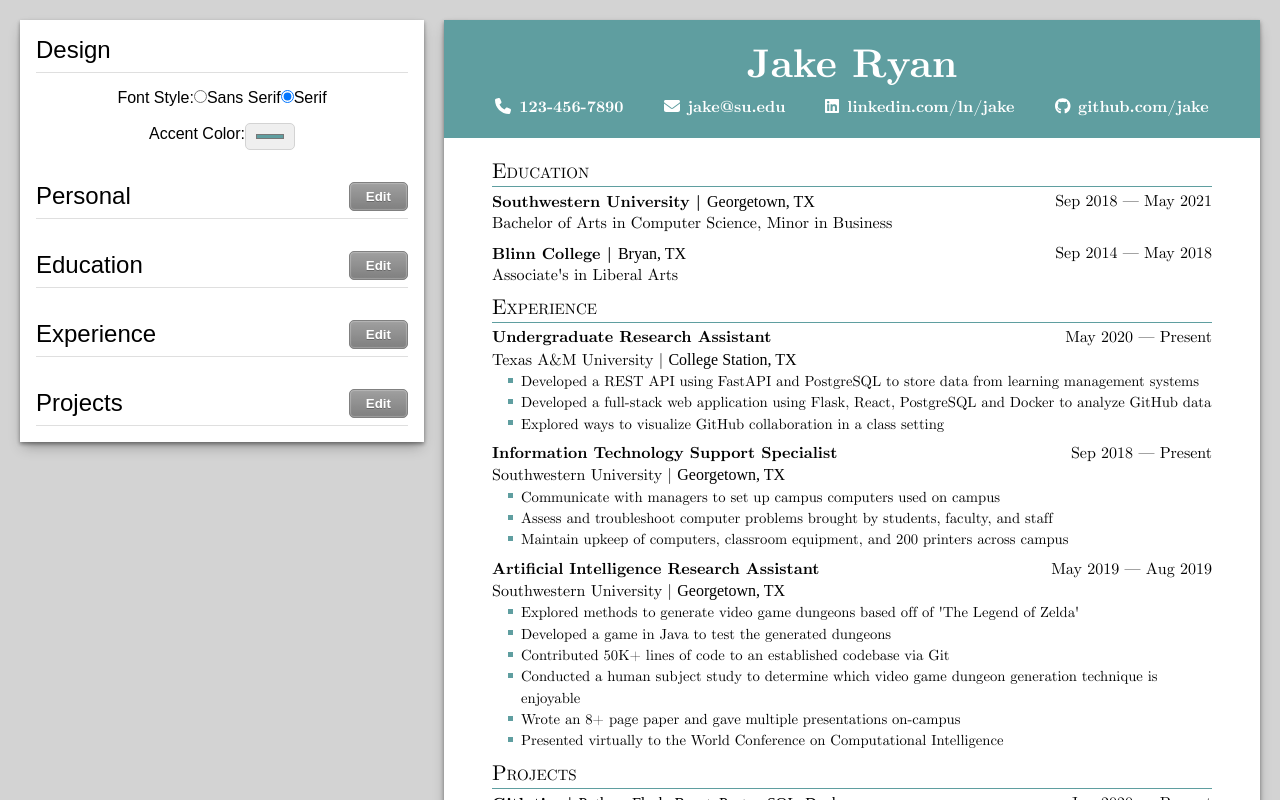
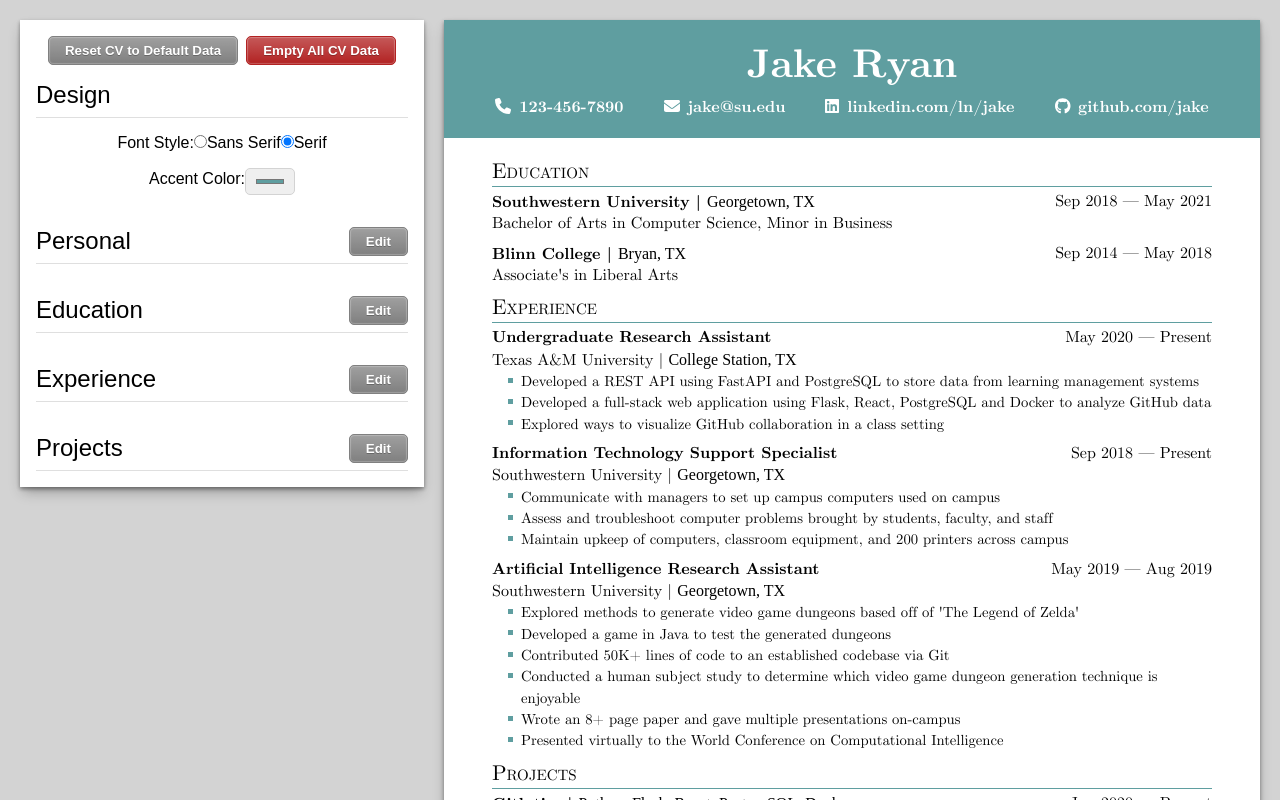
Before and after one commit to endulum/odin-cv-app, a React (Vite) app: page / in a window 1280 px wide. Shown: the top 800 px of the page. Built offline with nearby package versions, Linux system fonts and the light colour scheme; a web font is replaced by a local one.

Commit message:
can clear/reset cv data + style tweak

```diff
--- a/src/App.jsx
+++ b/src/App.jsx
@@ -187,6 +187,40 @@
   return (
     <>
       <div className="editors">
+        <div className="editor-top">
+          <button
+            type="button"
+            className="editor-button button-neutral"
+            onClick={() => {
+              setPersonalInfo(personalJakes);
+              setEducationInfo(educationJakes);
+              setExperienceInfo(experienceJakes);
+              setProjectInfo(projectsJakes);
+            }}
+          >
+            Reset CV to Default Data
+
+          </button>
+          <button
+            type="button"
+            className="editor-button button-delete"
+            onClick={() => {
+              setPersonalInfo({
+                name: '',
+                tel: '',
+                email: '',
+                linkedIn: '',
+                gitHub: '',
+              });
+              setEducationInfo([]);
+              setExperienceInfo([]);
+              setProjectInfo([]);
+            }}
+          >
+            Empty All CV Data
+
+          </button>
+        </div>
         <DesignEditor
           onEditColor={handleEditColor}
           onEditFont={handleEditFont}
--- a/src/styles/cv.css
+++ b/src/styles/cv.css
@@ -77,6 +77,7 @@
       justify-content: start;
       align-items: start;
       gap: 0.5rem;
+      min-height: 16pt;
 
       & .bullet-point {
         min-width: 5px;
--- a/src/styles/editor.css
+++ b/src/styles/editor.css
@@ -3,6 +3,15 @@
   background-color: white;
   box-shadow: rgba(0, 0, 0, 0.4) 0px 2px 4px, rgba(0, 0, 0, 0.3) 0px 7px 13px -3px;
   font-family: Arial, Helvetica, sans-serif;
+
+  & .editor-top {
+    width: 100%;
+    display: flex;
+    flex-direction: row;
+    justify-content: center;
+    padding-top: 1rem;
+    gap: 0.5rem;
+  }
 }
 
 @media (min-width: 1200px) {
```
